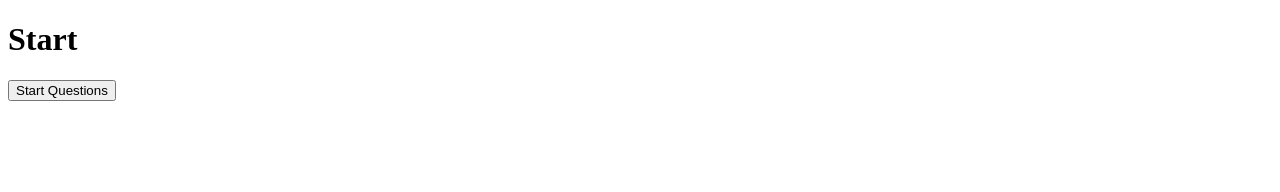
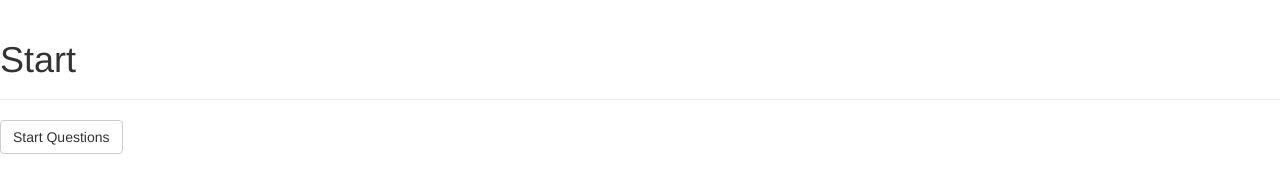
Before and after one commit to Redeagle48/angular_quiz, a plain HTML site: page client_experiments/index.html at #!/start in a window 1280 px wide. Drawn offline with nearby package versions, Linux system fonts and the light colour scheme; some packages are replaced by stand-ins of ours.

Commit message:
bootstrap flavor

```diff
--- a/client_experiments/index.html
+++ b/client_experiments/index.html
@@ -4,6 +4,7 @@
 <head>
     <meta charset="utf-8">
     <title>Just Questions</title>
+    <link rel="stylesheet" href="https://maxcdn.bootstrapcdn.com/bootstrap/3.3.2/css/bootstrap.min.css">
 </head>
 
 <body>
--- a/client_experiments/views/start.html
+++ b/client_experiments/views/start.html
@@ -1,4 +1,6 @@
 <div>
-    <h1>Start</h1>
-    <button ng-click="startCtrl.startQuestions(1)">Start Questions</button>
+    <div class="page-header">
+        <h1>Start</h1>
+    </div>
+    <button class="btn btn-default" ng-click="startCtrl.startQuestions(1)">Start Questions</button>
 </div>
```
Also changed, not shown: client_experiments/js/directives/question.tmpl.html (+0 -3 lines).
